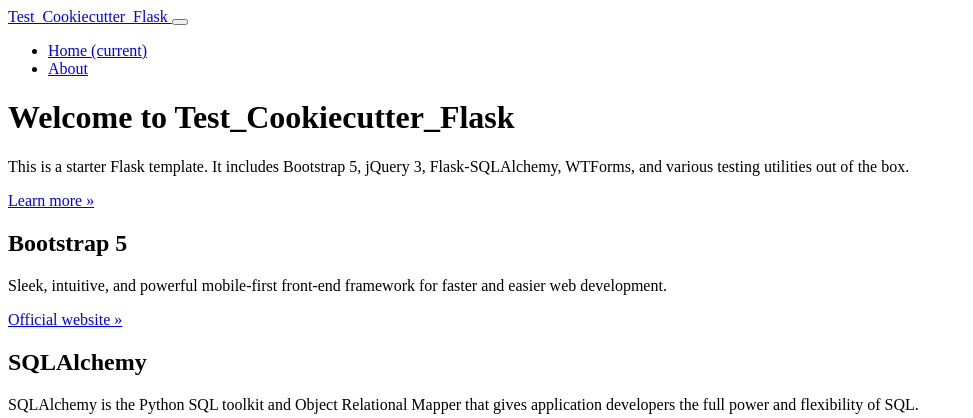
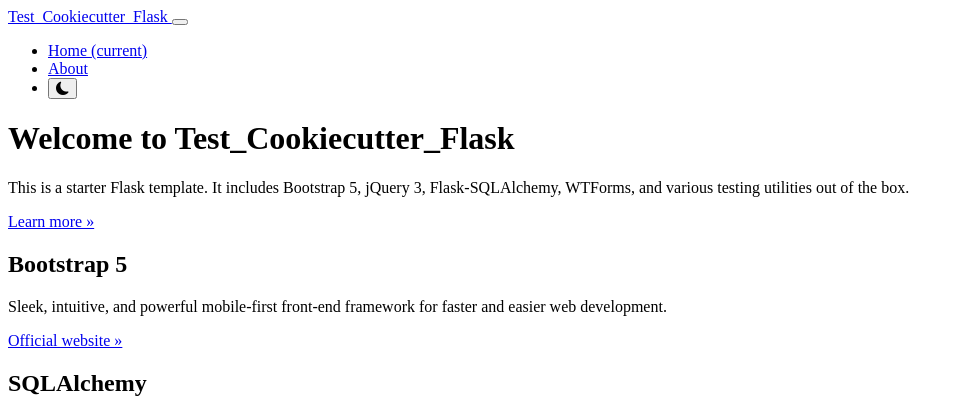
Before and after one commit to NathanTastet/voiture_autonome_604, a Python web app: template app/templates/public/home.html in a window 1280 px wide. Shown: the top 418 px of the page, without its empty margins (0-973 px from the left). Run offline with Jinja, Linux system fonts and the light colour scheme; the template is opened without the code that fills it, so the values that code supplies are empty.

Commit message:
ajout d'un bouton pour passer au thème sombre

```diff
--- a/app/templates/layout.html
+++ b/app/templates/layout.html
@@ -5,12 +5,12 @@
 <!--[if IE 7]>    <html class="no-js lt-ie9 lt-ie8" lang="en"> <![endif]-->
 <!--[if IE 8]>    <html class="no-js lt-ie9" lang="en"> <![endif]-->
 <!--[if gt IE 8]><!-->
-<html class="no-js" lang="en">
+<html class="no-js" lang="fr" data-bs-theme="dark">
   <!--<![endif]-->
   <head>
     <meta charset="utf-8" />
-
     <link rel="shortcut icon" href="{{static_url_for('static', filename='build/favicon.ico') }}">
+    <link rel="stylesheet" href="https://cdn.jsdelivr.net/npm/bootstrap-icons@1.11.3/font/bootstrap-icons.css">
     <title>
       {% block page_title %}
       Test_Cookiecutter_Flask
--- a/app/templates/nav.html
+++ b/app/templates/nav.html
@@ -18,6 +18,11 @@
       </li>
       <li class="nav-item">
         <a class="nav-link" href="{{ url_for('public.about') }}">About</a>
+      </li>
+      <li class="nav-item">
+        <button id="themeToggle" class="btn btn-outline-light ms-2 mt-1" title="Changer de thème">
+          <i id="themeIcon" class="bi bi-moon-fill"></i>
+        </button>
       </li>
     </ul>
     {% if current_user and current_user.is_authenticated %}
--- a/assets/js/main.js
+++ b/assets/js/main.js
@@ -16,5 +16,6 @@ require.context(
 );
 
 // Your own code
+require("./theme-toggle");
 require("./plugins");
 require("./script");
```
Also changed, not shown: assets/js/theme-toggle.js (added, +26 -0 lines).
